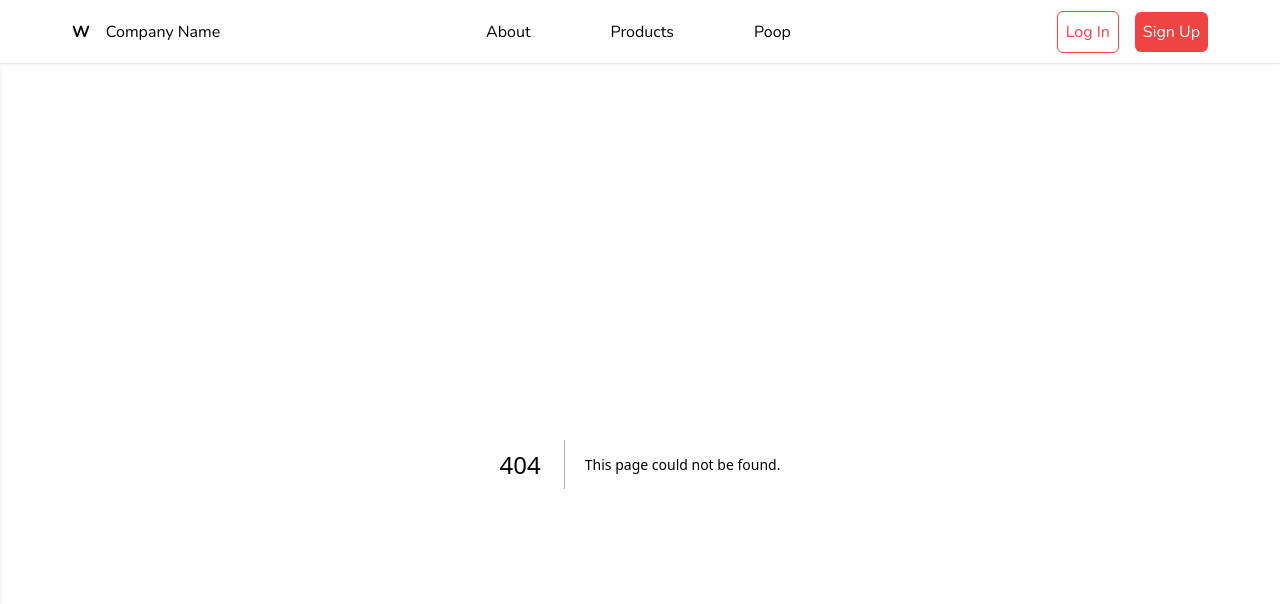
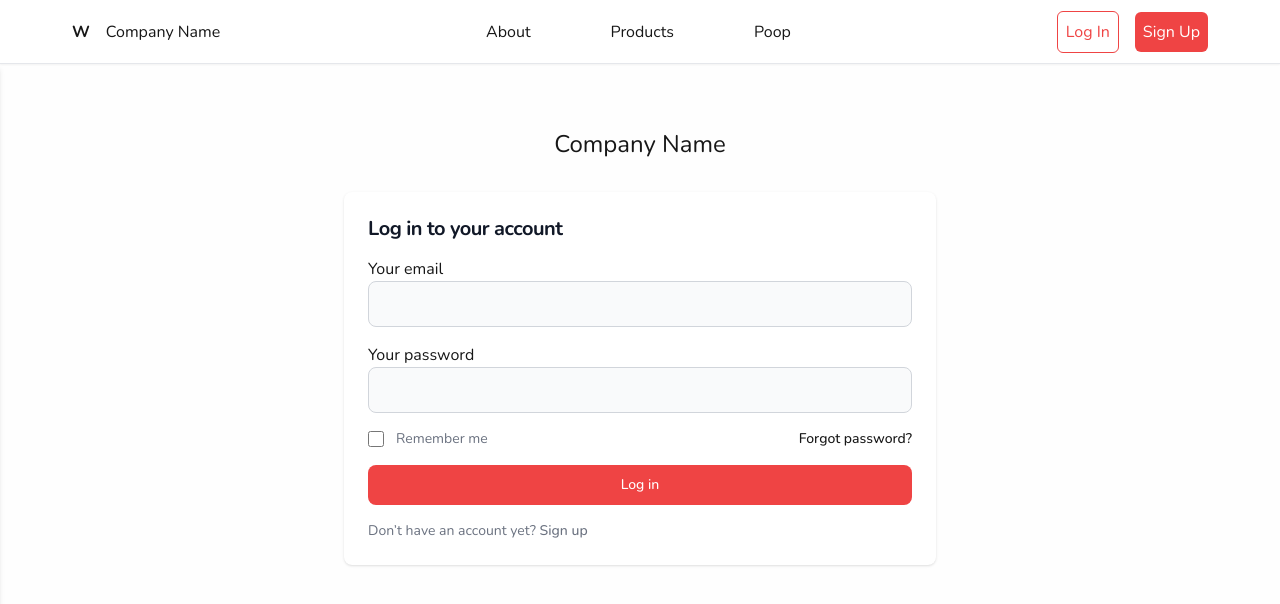
Before and after one commit to takavor/Template-Website, a Next.js app: page /login in a window 1280 px wide. Before the commit this address had no page. Shown: the top 604 px of the page. Built offline with nearby package versions, Linux system fonts and the light colour scheme.

Commit message:
Create log in and sign up pages

```diff
--- a/app/layout.tsx
+++ b/app/layout.tsx
@@ -1,7 +1,7 @@
 import "./globals.css";
 import Navbar from "@/components/Navbar";
 
-import { Inter, Nunito } from "next/font/google";
+import { Nunito } from "next/font/google";
 
 export const nunito = Nunito({
   subsets: ["latin"],
--- /dev/null
+++ b/app/login/page.tsx
@@ -0,0 +1,101 @@
+"use client";
+
+import React from "react";
+import { useRouter } from "next/navigation";
+
+import "@/app/globals.css";
+
+const page = () => {
+  const router = useRouter();
+
+  return (
+    <section className="min-h-screen">
+      <div className="sm:w-2/3 xl:w-1/2  mt-8 flex flex-col items-center justify-center px-6 py-8 mx-auto">
+        <div className="mb-8">
+          <h1 className="text-2xl">Company Name</h1>
+        </div>
+        <div className="w-full bg-white rounded-lg shadow">
+          <div className="p-6 space-y-4">
+            <h1 className="text-xl font-bold leading-tight tracking-tight text-gray-900">
+              Log in to your account
+            </h1>
+
+            <form action="" className="space-y-4">
+              <div>
+                <label className="" htmlFor="email">
+                  Your email
+                </label>
+                <input
+                  type="email"
+                  name="email"
+                  id="email"
+                  className="bg-gray-50 border border-gray-300 text-gray-900 rounded-lg focus:ring-primary-600 focus:border-primary-600 block w-full p-2.5  "
+                  placeholder=""
+                  required={true}
+                />
+              </div>
+              <div>
+                <label className="" htmlFor="password">
+                  Your password
+                </label>
+                <input
+                  type="password"
+                  name="password"
+                  id="password"
+                  className="bg-gray-50 border border-gray-300 text-gray-900 rounded-lg focus:ring-primary-600 focus:border-primary-600 block w-full p-2.5  "
+                  placeholder=""
+                  required={true}
+                />
+              </div>
+              <div className="flex items-center justify-between">
+                <div className="flex items-start">
+                  <div className="flex items-center h-5">
+                    <input
+                      id="remember"
+                      aria-describedby="remember"
+                      type="checkbox"
+                      className="w-4 h-4 border border-gray-300 rounded bg-gray-50 focus:ring-3 focus:ring-primary-300 dark:bg-gray-700 dark:border-gray-600 dark:focus:ring-primary-600 dark:ring-offset-gray-800"
+                      required={true}
+                    />
+                  </div>
+                  <div className="ml-3 text-sm">
+                    <label
+                      htmlFor="remember"
+                      className="text-gray-500 dark:text-gray-300"
+                    >
+                      Remember me
+                    </label>
+                  </div>
+                </div>
+                <a
+                  href="#"
+                  className="text-sm font-medium text-primary-600 hover:underline dark:text-primary-500"
+                >
+                  Forgot password?
+                </a>
+              </div>
+              <button
+                type="submit"
+                className="transition w-full text-white bg-red-500 hover:bg-red-300 focus:ring-4 focus:outline-none focus:ring-primary-300 font-medium rounded-lg text-sm px-5 py-2.5 text-center dark:bg-primary-600 dark:hover:bg-primary-700 dark:focus:ring-primary-800"
+              >
+                Log in
+              </button>
+              <p className="text-sm font-light text-gray-500 dark:text-gray-400">
+                Don’t have an account yet?{" "}
+                <a
+                  href="#"
+                  className="font-medium text-primary-600 hover:underline dark:text-primary-500"
+                  onClick={() => router.push("/signup")}
+                >
+                  Sign up
+                </a>
+              </p>
+            </form>
+          </div>
+        </div>
+      </div>
+    </section>
+  );
+};
+
+export default page;
--- /dev/null
+++ b/app/signup/page.tsx
@@ -0,0 +1,88 @@
+"use client";
+
+import React from "react";
+import { useRouter } from "next/navigation";
+
+import "@/app/globals.css";
+
+const page = () => {
+  const router = useRouter();
+
+  return (
+    <section className="min-h-screen">
+      <div className="sm:w-2/3 xl:w-1/2  mt-8 flex flex-col items-center justify-center px-6 py-8 mx-auto">
+        <div className="mb-8">
+          <h1 className="text-2xl">Company Name</h1>
+        </div>
+        <div className="w-full bg-white rounded-lg shadow">
+          <div className="p-6 space-y-4">
+            <h1 className="text-xl font-bold leading-tight tracking-tight text-gray-900">
+              Create an account
+            </h1>
+
+            <form action="" className="space-y-4">
+              <div>
+                <label className="" htmlFor="name">
+                  Your name
+                </label>
+                <input
+                  type="text"
+                  name="name"
+                  id="name"
+                  className="bg-gray-50 border border-gray-300 text-gray-900 rounded-lg focus:ring-primary-600 focus:border-primary-600 block w-full p-2.5  "
+                  placeholder="John Doe"
+                  required={true}
+                />
+              </div>
+              <div>
+                <label className="" htmlFor="email">
+                  Your email
+                </label>
+                <input
+                  type="email"
+                  name="email"
+                  id="email"
+                  className="bg-gray-50 border border-gray-300 text-gray-900 rounded-lg focus:ring-primary-600 focus:border-primary-600 block w-full p-2.5  "
+                  placeholder="abc@xyz.com"
+                  required={true}
+                />
+              </div>
+              <div>
+                <label className="" htmlFor="password">
+                  Your password
+                </label>
+                <input
+                  type="password"
+                  name="password"
+                  id="password"
+                  className="bg-gray-50 border border-gray-300 text-gray-900 rounded-lg focus:ring-primary-600 focus:border-primary-600 block w-full p-2.5  "
+                  placeholder="•••••••••••"
+                  required={true}
+                />
+              </div>
+
+              <button
+                type="submit"
+                className="transition w-full text-white bg-red-500 hover:bg-red-300 focus:ring-4 focus:outline-none focus:ring-primary-300 font-medium rounded-lg text-sm px-5 py-2.5 text-center dark:bg-primary-600 dark:hover:bg-primary-700 dark:focus:ring-primary-800"
+              >
+                Sign up
+              </button>
+              <p className="text-sm font-light text-gray-500 dark:text-gray-400">
+                Already have an account?{" "}
+                <a
+                  href="#"
+                  className="font-medium text-primary-600 hover:underline dark:text-primary-500"
+                  onClick={() => router.push("/login")}
+                >
+                  Log in
+                </a>
+              </p>
+            </form>
+          </div>
+        </div>
+      </div>
+    </section>
+  );
+};
+
+export default page;
--- a/components/ActionButton.tsx
+++ b/components/ActionButton.tsx
@@ -1,16 +1,17 @@
 import React from "react";
+import { useRouter } from "next/navigation";
 
 interface ActionButtonProps {
   name: string;
   variant: string;
-  onClick?: () => void;
+  href: string;
   isSidebar?: boolean;
 }
 
 const ActionButton: React.FC<ActionButtonProps> = ({
   name,
   variant,
-  onClick,
+  href,
   isSidebar = false,
 }) => {
   const baseClasses =
@@ -21,10 +22,11 @@ const ActionButton: React.FC<ActionButtonProps> = ({
       : "text-red-500 border border-red-500 hover:bg-red-100 hover:border-transparent hover:text-white";
   const sidebarVariantClasses = isSidebar ? "py-1 px-2 mt-6" : "p-2";
 
+  const router = useRouter();
   return (
     <button
       className={`${baseClasses} ${variantClasses} ${sidebarVariantClasses} `}
-      onClick={onClick}
+      onClick={() => router.push(href)}
     >
       {name}
     </button>
--- a/components/Navbar.tsx
+++ b/components/Navbar.tsx
@@ -51,7 +51,7 @@ const Navbar = () => {
             key={button.name}
             name={button.name}
             variant={button.variant}
-            onClick={button.onClick}
+            href={button.href}
           />
         ))}
       </div>
@@ -100,7 +100,7 @@ const Navbar = () => {
                 key={button.name}
                 name={button.name}
                 variant={button.variant}
-                onClick={button.onClick}
+                href={button.href}
                 isSidebar={true}
               />
             ))}
--- a/data/actionButtons.ts
+++ b/data/actionButtons.ts
@@ -3,16 +3,12 @@ export const actionButtons = [
     name: "Log In",
     type: "button",
     variant: "secondary",
-    onClick: () => {
-      console.log("Log in clicked");
-    },
+    href: "/login",
   },
   {
     name: "Sign Up",
     type: "button",
     variant: "primary",
-    onClick: () => {
-      console.log("Sign up clicked");
-    },
+    href: "/signup",
   },
 ];
--- a/package.json
+++ b/package.json
@@ -10,6 +10,7 @@
   },
   "dependencies": {
     "next": "14.2.15",
+    "next-auth": "^4.24.8",
     "react": "^18",
     "react-dom": "^18"
   },
```
Also changed, not shown: app/api/auth/[...nextauth]/route.ts (added), 1 other file (tests, documents, lock files or other folders).
